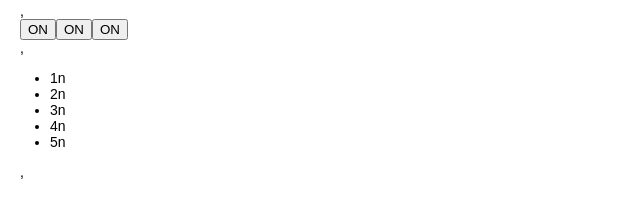
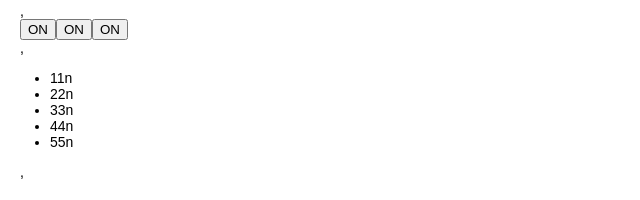
Before and after one commit to zdb17173/front-test, a React (Create React App) app in the folder reacttest/: page / in a window 1280 px wide. Shown: the part 416-616 px from the top of the page, without its empty margins (0-640 px from the left). Built offline with nearby package versions, Linux system fonts and the light colour scheme.

Commit message:
no message

```diff
--- a/reacttest/src/list.js
+++ b/reacttest/src/list.js
@@ -1,4 +1,13 @@
 import React from 'react';
+
+
+
+class ListComp extends React.Component {
+    render() {
+        return (<li>{this.props.value.id}{this.props.value.name}</li>);
+    }
+}
+
 
 
 class NumberList extends React.Component {
@@ -7,7 +16,11 @@ class NumberList extends React.Component {
         const numbers = this.props.numbers;
         const listItems = numbers.map((a, index) => {
                 console.log("index["+ index +"]");
-                return (<li key={a.id}>{a.name}</li>);
+                //key在轮询中应尽可能添加，如实在无法添加可以用index代替。
+                //key 帮助 React 识别哪些元素改变了，比如被添加或删除。因此你应当给数组中的每一个元素赋予一个确定的标识。
+                //key应该放在组件上
+                //key在兄弟节点上应唯一但不需要全局唯一
+                return (<ListComp key={a.id} value={a} />);
             }
         );
         return (
```
